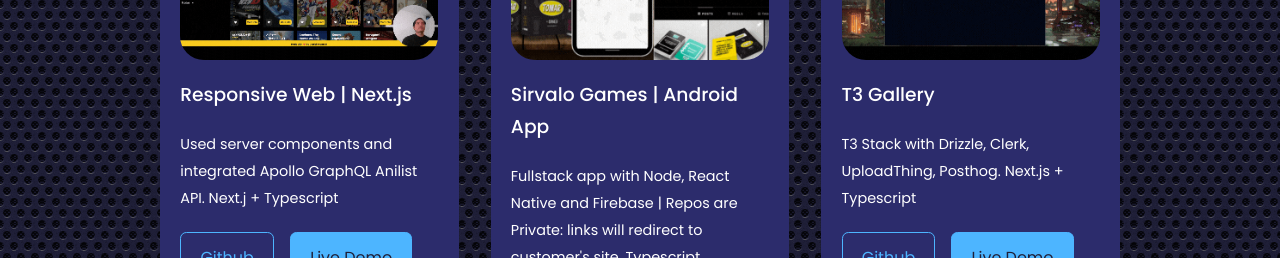
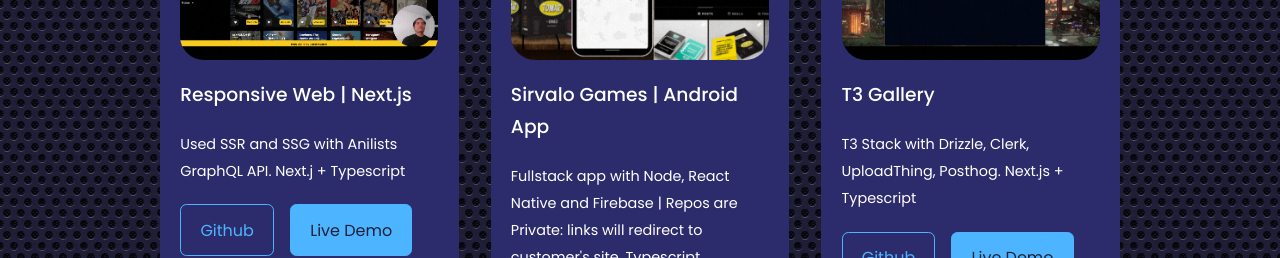
Before and after one commit to dansaround/portfolio, a React (Create React App) app: page / in a window 1280 px wide. Shown: the part 1140-1398 px from the top of the page. Built offline with nearby package versions, Linux system fonts and the light colour scheme.

Commit message:
updated description

```diff
--- a/src/components/portfolio/Portfolio.jsx
+++ b/src/components/portfolio/Portfolio.jsx
@@ -61,7 +61,7 @@
     github: "https://github.com/dansaround/anime2watch",
     demo: "https://anime2watch.vercel.app/",
     description:
-      "Used server components and integrated Apollo GraphQL Anilist API. Next.j + Typescript",
+      "Used SSR and SSG with Anilists GraphQL API. Next.j + Typescript",
   },
 ];
 
```
